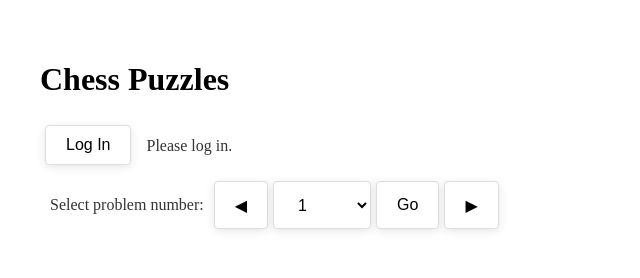
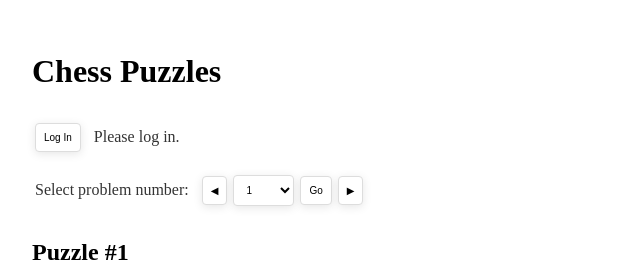
Before and after one commit to joeldick/chess_puzzles2, a React (Vite) app: page / in a window 1280 px wide. Shown: the top 278 px of the page, without its empty margins (0-640 px from the left). Built offline with nearby package versions, Linux system fonts and the light colour scheme; no server answers.

Commit message:
played around with formatting/layout/styling

```diff
--- a/src/App.css
+++ b/src/App.css
@@ -1,24 +1,53 @@
-#root {
-  max-width: 1280px;
-  margin: 0 auto;
+html, body {
+  height: 100%;
+  width: 100%;
+  margin: 0;
+  padding: 0;
+  box-sizing: border-box;
+}
+
+.app-container {
+  display: flex;
+  flex-direction: column;
+  height: 100vh;
+  width: 100vw;
+  margin: 0;
   padding: 2rem;
   text-align: left;
+  box-sizing: border-box;
 }
 
+/* Style for buttons */
 .login-button,
-.logout-button {
-  padding: 10px 20px;
-  font-size: 16px;
-  margin: 5px;
+.logout-button,
+#problem-select,
+.navigation-button,
+#go-button {
+  padding: 8px;
+  margin: 3px;
   border: 1px solid #ddd;
   border-radius: 4px;
   cursor: pointer;
   background-color: #fff;
   box-shadow: 0 2px 10px rgba(0, 0, 0, 0.1);
+  font-size: 10px; /* Minimum font size */
+  flex-grow: 1;
+  flex-shrink: 1;
+  min-width: 0; /* Allow elements to shrink below their content width */
 }
 
+/* Set minimum and maximum width for dropdown */
+#problem-select {
+  min-width: 70px; /* Ensure it can fit the text */
+  max-width: 100px; /* Adjust this value as needed */
+}
+
+/* Hover effect for buttons */
 .login-button:hover,
-.logout-button:hover {
+.logout-button:hover,
+#problem-select:hover,
+.navigation-button:hover,
+#go-button:hover {
   background-color: #f0f0f0;
 }
 
@@ -39,32 +68,25 @@
 #problem-select-container {
   display: flex;
   align-items: center;
+  justify-content: flex-start; /* Left align items */
   margin-bottom: 10px;
+  width: 100%;
+  flex-grow: 0; /* Prevent container from growing too much */
+}
+
+#problem-select-container label,
+#problem-select-container button,
+#problem-select-container select {
+  flex-grow: 0;
+  flex-shrink: 1;
+  margin: 3px;
+  min-width: 0; /* Allow elements to shrink below their content width */
 }
 
 #problem-select-container label {
+  flex-grow: 0;
   margin-right: 10px;
   font-size: 16px;
-}
-
-#problem-select,
-.navigation-button,
-#go-button {
-  padding: 10px 20px;
-  font-size: 16px;
-  border: 1px solid #ddd;
-  border-radius: 4px;
-  background-color: #fff;
-  box-shadow: 0 2px 10px rgba(0, 0, 0, 0.1);
-  cursor: pointer;
-  margin-right: 5px;
-  height: 48px;
-}
-
-#problem-select:hover,
-.navigation-button:hover,
-#go-button:hover {
-  background-color: #f0f0f0;
 }
 
 #select-problem-text {
@@ -75,17 +97,22 @@
   vertical-align: middle;
 }
 
-.container {
+/* Main header */
+#main-header {
+  flex: 0 1 auto;
+  text-align: left;
+}
+
+#puzzle-container {
   display: flex;
   flex-direction: column;
   align-items: flex-start;
-  gap: 0.5rem;
+  justify-content: flex-start;
+  flex: 1 1 auto;
+  overflow: auto;
   width: 100%;
-  height: 100vh;
+  height: 100%;
   box-sizing: border-box;
-  flex-shrink: 1;
-  flex-grow: 1;
-  padding: 1rem;
 }
 
 #ChessBoardContainer {
@@ -93,8 +120,7 @@
   max-width: 400px;
   height: 100%;
   max-height: 400px;
-  flex-shrink: 1;
-  flex-grow: 1;
+  flex: 1 1 auto;
   box-sizing: border-box;
 }
 
@@ -106,3 +132,20 @@
     max-height: 100%;
   }
 }
+
+/* Additional media queries for fine-tuning */
+@media (max-width: 600px) {
+  #problem-select,
+  #go-button,
+  .navigation-button {
+    font-size: 2.5vw; /* Adjust this value as needed */
+  }
+}
+
+@media (max-width: 400px) {
+  #problem-select,
+  #go-button,
+  .navigation-button {
+    font-size: 2vw; /* Adjust this value as needed */
+  }
+}
--- a/src/App.jsx
+++ b/src/App.jsx
@@ -121,7 +121,7 @@ function App() {
   }
 
   return (
-    <>
+    <div className='app-container'>
       <div id="main-header">
         <h1>Chess Puzzles</h1>
       </div>
@@ -182,7 +182,7 @@ function App() {
           &#9654;
         </button>
       </div>
-      <div className="container" id="PuzzleContainer">
+      <div id="puzzle-container">
         <div id="PuzzleNumberText">
           <h2>Puzzle #{problems.problems[currentProblemIndex].problemid}</h2>
         </div>
@@ -205,7 +205,7 @@ function App() {
         <div id="PromptText">{promptText}</div>
         <div id="ResultText">{resultText}</div>
       </div>
-    </>
+    </div>
   );
 }
 
```
